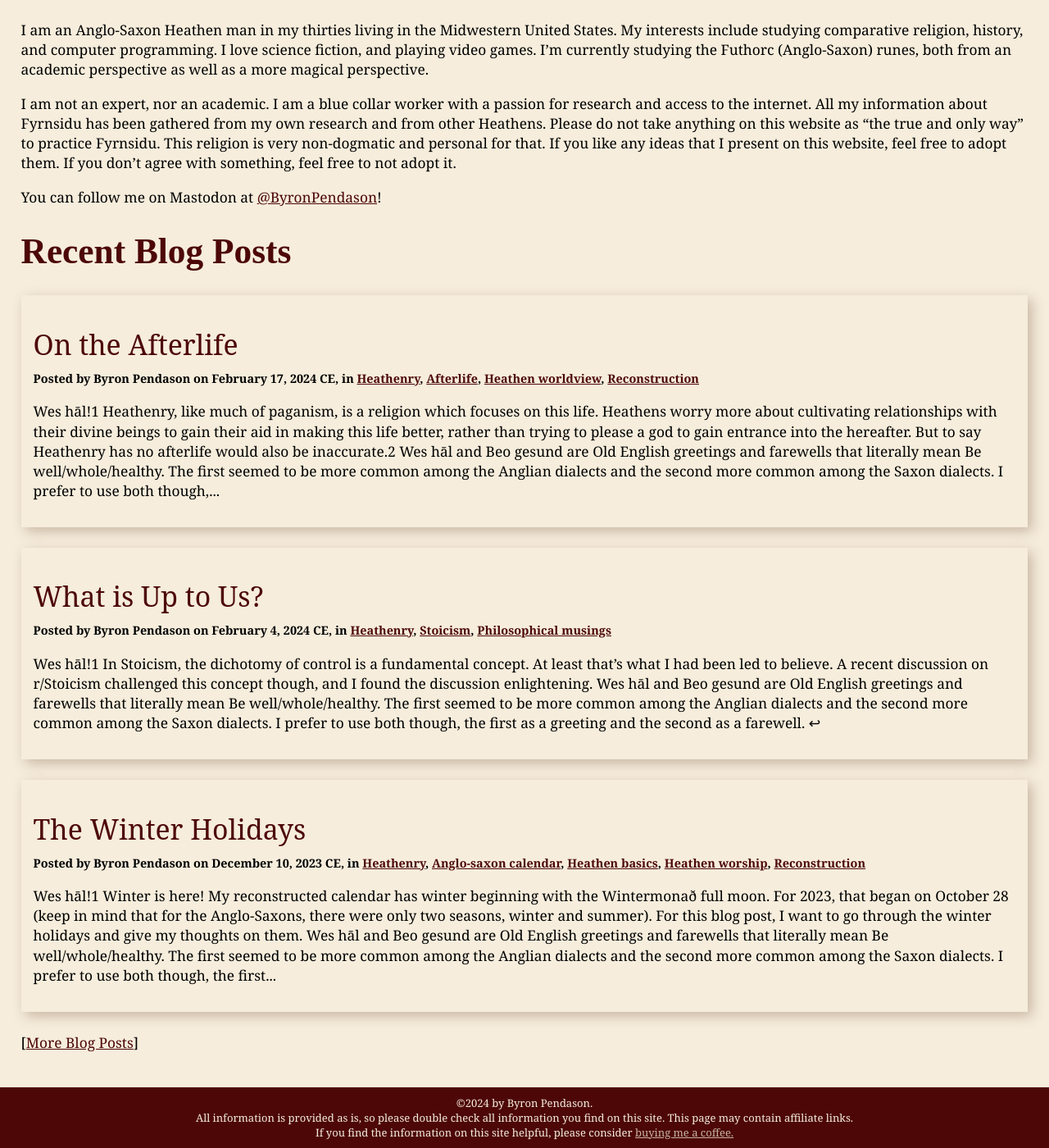
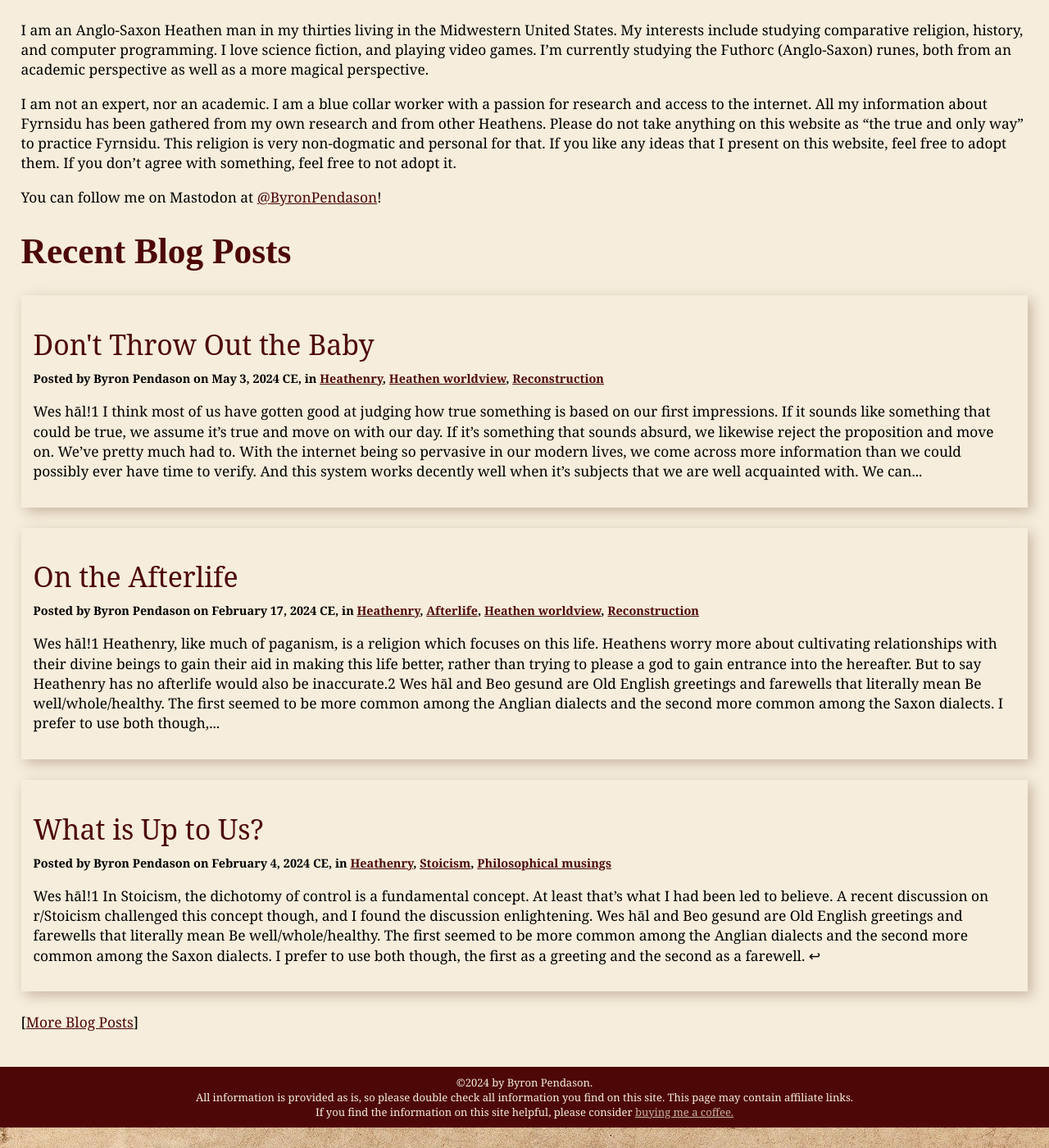
Before and after one commit to byronpendason/byronpendason.github.io, a Jekyll site: the page built from index.md, in a window 1280 px wide and 1400 px high, scrolled down 1023 px. Shown: the whole window at 82% size. Built offline with Jekyll 4.4.1, drawn with Linux system fonts in a browser that asks for light colours; some web fonts are replaced; our own code applies the rules of GitHub Pages for plain Markdown files; comment, search, counter and statistics services are not loaded; some of the changed lines change nothing that is shown.

Commit message:
Update 2024-05-03-dont-throw-out-the-baby.md

```diff
--- a/_posts/2024-05-03-dont-throw-out-the-baby.md
+++ b/_posts/2024-05-03-dont-throw-out-the-baby.md
@@ -4,7 +4,6 @@ author: Byron Pendason
 date: 2024-05-03
 layout: post
 categories: [Heathenry, heathen worldview, reconstruction]
-published: false
 ---
 
 *Wes hāl!*[^1] I think most of us have gotten good at judging how true something is based on our first impressions. If it sounds like something that could be true, we assume it's true and move on with our day. If it's something that sounds absurd, we likewise reject the proposition and move on. We've pretty much had to. With the internet being so pervasive in our modern lives, we come across more information than we could possibly ever have time to verify. And this system works decently well when it's subjects that we are well acquainted with. We can run into problems though when it's something that we know a lot about on one subject, but know very little about on other subjects the information deals with. This problem has become an issue in modern Paganism when it pertains to things that are supposedly Christian intventions.
@@ -13,9 +12,9 @@ I most recently encountered this issue when I stumbled upon a comment about Kher
 
 There are certain spiritual concepts that seem to transcend religious boundaries. Similarities between Chritianity and other religions doesn't necesarily mean it's Christian influence. Prayer, for example, and kneeling in rituals seems to go beyond religious lines. They seem to be natural human responses to the divine. However, because Chrisitianity includes these elements, pagans tend to assume that any appaearance of these things in other religions are influences imported from Christianity. I will not go into detail on any of the following examples, as they deserve their own blog posts, but I think outlining the facts here should be sufficient to illustrate the point I am trying to make.
 
-One example pertinent to Heathenry is Ragnarok. Many Heathens assume it was written into Norse lore by Snorri, and was based upon the Christian Armageddon. However, we find it mentioned in the Voluspa, a part of the Poetic Edda that is a collection of poetry that not only predates Snorri but many of these poems also predate the conversion to Chrisianity. We also have depictions of Ragnarok on Runestones from Danelaw England dating to the 900s[^runestones]. Whether it was influenced by Christianity can be discussed, but the fact that the idea of an end of the world battle in Norse religion originated in some form in Norse paganism cannot be debated[^ragnarok].
+One example pertinent to Heathenry is Ragnarok. Many Heathens assume it was written into Norse lore by Snorri, and was based upon the Christian Armageddon. However, we find it mentioned in the Voluspa, a part of the Poetic Edda that is a collection of poetry that not only predates Snorri but many of these poems also predate the conversion to Chrisianity. We also have depictions of Ragnarok on Runestones from Danelaw England dating to the 900s[^runestones]. To what degree it was influenced by Christianity can be discussed, but the fact that the idea of an end of the world battle in Norse religion originated in some form in Norse paganism cannot be denied[^ragnarok].
 
-Another example is the ideas of *good* and *evil*. The number of times I've seen claims that any mention of good and evil is alien to Heathenry, or paganism, is astounding. Linguistic analysis of Germanic languages show that this idea goes all the way back to at least Proto-Germanic (which split off from the PIE langauge tree around 500 BC, well before the founding of Christianity). A good anlysis of this issue can be found in Wind in the Worldtree's blog post [Not Beyond Good and Evil](https://windintheworldtree.wordpress.com/2019/07/17/not-beyond-good-and-evil/). It may not have been used to describe the cosmic duality that it does in Chrisitanity, but the fact that these words predate Christianity shows that there was some concept of good and evil before Christianity came along.
+Another example is the ideas of *good* and *evil*. The number of times I've seen claims that any mention of good and evil is alien to Heathenry, or paganism, is astounding. Linguistic analysis of Germanic languages show that this idea goes all the way back to at least Proto-Germanic (which split off from the PIE langauge tree around 500 BC, well before the founding of Christianity). A good anlysis of this issue can be found in Wind in the Worldtree's blog post [Not Beyond Good and Evil](https://windintheworldtree.wordpress.com/2019/07/17/not-beyond-good-and-evil/). It may not have been used to describe the cosmic duality that it does in Chrisitanity, but the fact that these words predate Christianity shows that there was some concept of good and evil among the Germanic peoples before Christianity ever came along.
 
 What's the point I'm trying to make here? Just because something bears resemblance to Christianity doesn't mean that it comes from Christianity. We shouldn't be so quick to throw out the baby with the bathwater, as the old saying goes. We need to be more diligent than that when reconstructing our religion. As a friend (the author of the blog [Forþ-weard](https://forthweard.blog/)) put it, "It's really funny to me how people get so uptight about not using Christian things when very little that Christians do is actually unique to them."
 
```
